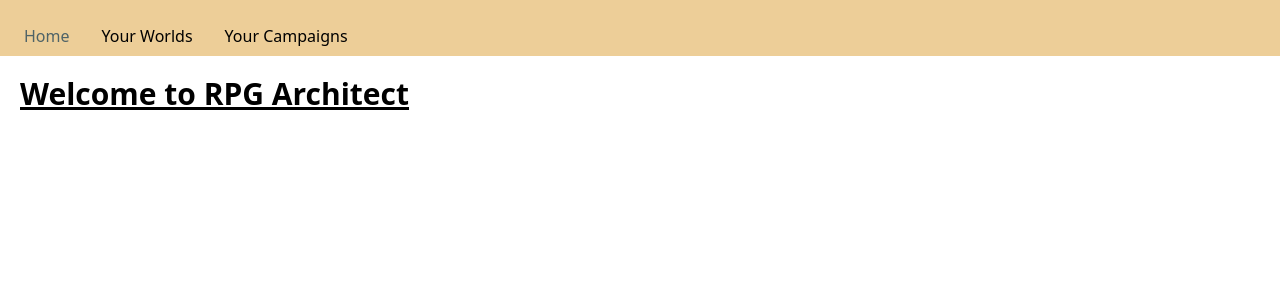
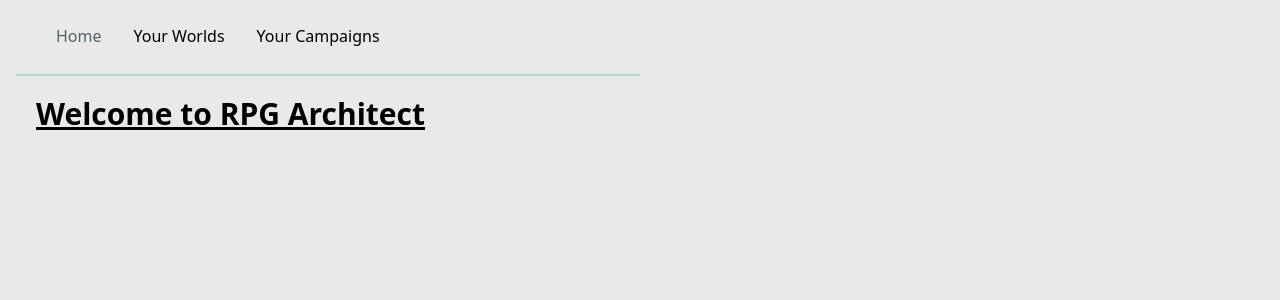
Before and after one commit to fgiwilson/CampaignArchitect, a SvelteKit app: page / in a window 1280 px wide. Shown: the top 300 px of the page. Built offline with nearby package versions, Linux system fonts and the light colour scheme.

Commit message:
ui-layout updates
flexbox framwork implementation in  main and nav containers.

```diff
--- a/src/app.html
+++ b/src/app.html
@@ -8,7 +8,7 @@
   %sveltekit.head%
 </head>
 
-<body data-sveltekit-preload-data="hover">
+<body data-sveltekit-preload-data="hover" class="bg-lightGray container mx-auto">
   <div style="display: contents">%sveltekit.body%</div>
 </body>
 
--- a/src/lib/components/nav.svelte
+++ b/src/lib/components/nav.svelte
@@ -1,17 +1,15 @@
 <script>
-	import Logo from '../../../static/RPGA_Logo.jpg?enhanced'
+	//import Logo from '../../../static/RPGA_Logo.jpg?enhanced'
 </script>
-
-<nav class="flex flex-row justify-content w-full pr-4 text-lg bg-logoBeige">
-	<div class="flex pr-2">
-		<enhanced:img class="flex flex-auto w-auto max-h-32" src='../../../static/RPGA_Logo.jpg' alt="">
+<nav class="grid grid-flow-col auto-cols-max		 pr-4 text-l border-b-2 border-lightBlue">
+	<div class="pr-2">
+		<enhanced:img class="w-auto max-h-32 p-2" src='../../../static/RPGA_Logo.jpg' alt="">
 	</div>
-	<div class="flex w-full place-self-center">
-		<ul class="text-base pt-4 md:flex md:justify-between md:pt-0 flex flex-row">
+	<div class="">
+		<ul class="text-base justify-center pt-4 md:flex content-end md:pt-0 flex flex-row">
 			<li class="md:p-4 py-2 block text-paynesGray hover:text-cadetGray px-4"><a href="/">Home</a></li>
 			<li class="md:p-4 py-2 block hover:text-purple-400 px-4"><a href="/worlds/">Your Worlds</a></li>
 			<li class="md:p-4 py-2 block hover:text-purple-400 px-4"><a href="/worlds/campaigns">Your Campaigns</a></li>
 		</ul>
 	</div>
-
 </nav>
--- a/src/routes/+layout.svelte
+++ b/src/routes/+layout.svelte
@@ -2,7 +2,11 @@
     import "../app.css";
     import Nav from "$lib/components/nav.svelte";
 </script>
-<Nav />
-<div class="flex flex-auto p-5">
-    <slot />
+<div class="grid grid-rows-3">
+    <div class="grid grid-cols-2 w-full">
+        <Nav />
+    </div>
+    <div class="p-5 w-full">
+        <slot />
+    </div>
 </div>
```
